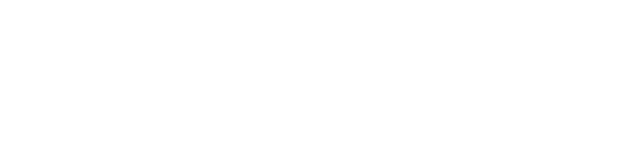
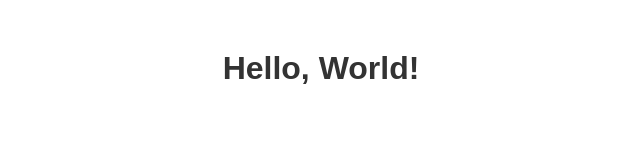
Before and after one commit to Wattyyy/branch-strategy, a plain HTML site: page index.html in a window 1280 px wide. Shown: the whole page, without its empty margins (319-959 px from the left). Drawn offline with Linux system fonts and the light colour scheme.

Commit message:
fix (#40)

```diff
--- a/index.html
+++ b/index.html
@@ -5,6 +5,9 @@
     <meta charset="UTF-8">
     <meta name="viewport" content="width=device-width, initial-scale=1.0">
     <title>Hello World</title>
+    <body>
+        <h1>Hello, World!</h1>
+    </body>
     <style>
         body {
             font-family: Arial, sans-serif;
```
